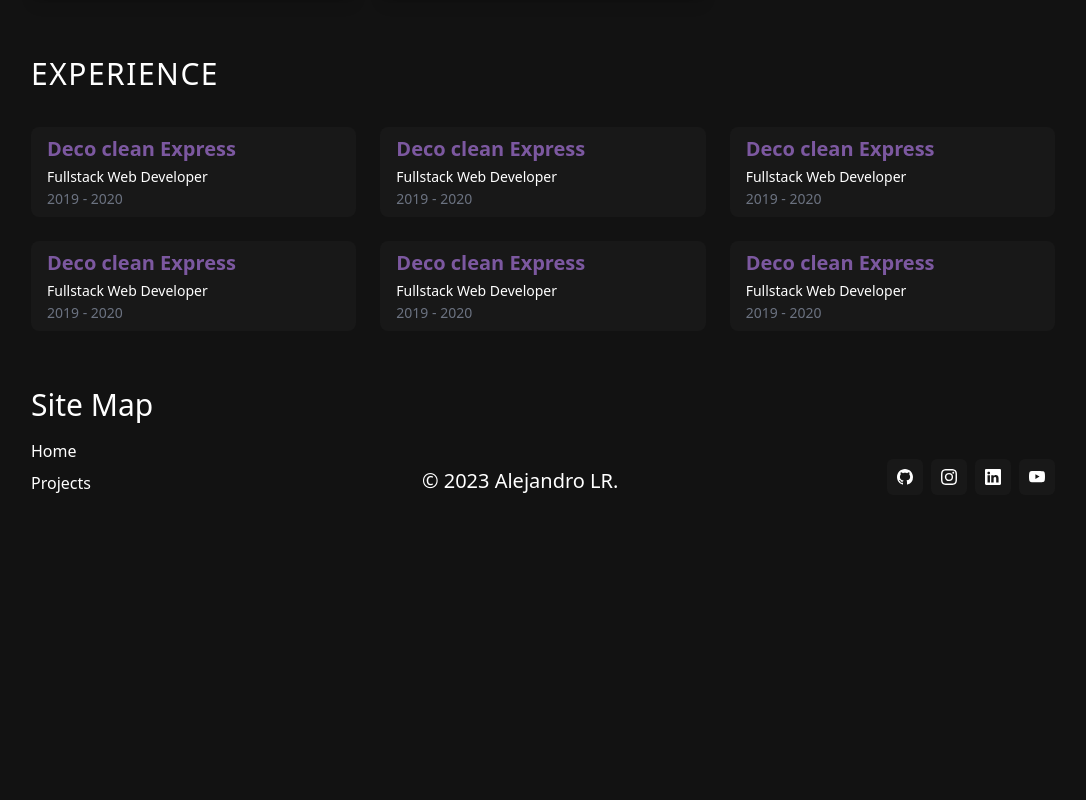
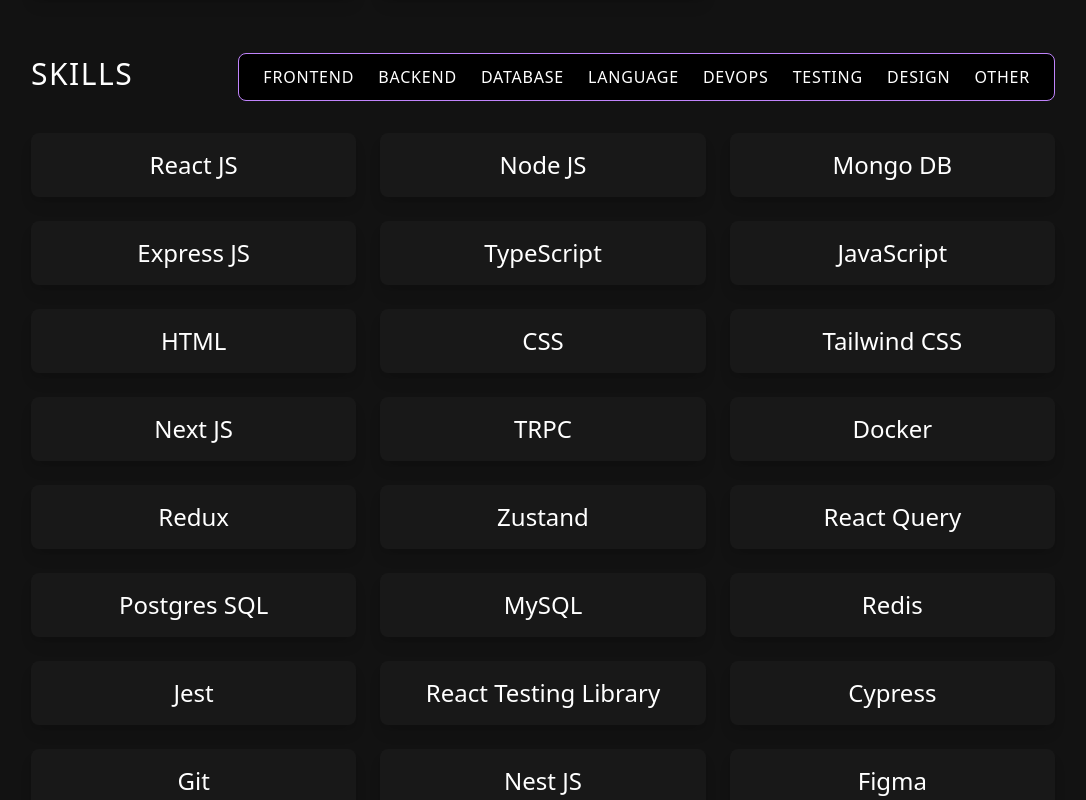
Before and after one commit to Alejandro1709/alejandrolarosa, a Next.js app: page / in a window 1280 px wide. Shown: the part 1260-2060 px from the top of the page, without its empty margins (97-1183 px from the left). Before the commit the page ends 1779 px from the top, so only its background shows below. Built offline with nearby package versions, Linux system fonts and the light colour scheme; what tailwindcss-animated would draw is missing.

Commit message:
Add: Skills section and categories to filter

```diff
--- a/src/app/components/Main.tsx
+++ b/src/app/components/Main.tsx
@@ -5,6 +5,7 @@
 import Footer from './Footer';
 import Hero from './Hero';
 import Projects from './Projects';
+import Skills from './Skills';
 import Navbar from './ui/Navbar';
 
 function Main() {
@@ -20,6 +21,7 @@
       <div className='mx-6 space-y-14 md:mx-auto md:max-w-screen-md lg:mx-auto lg:max-w-screen-lg'>
         <Hero id='hero' ref={heroRef} />
         <Projects id='projects' />
+        <Skills id='skills' />
         <Experience id='experience' />
         <Footer />
       </div>
--- /dev/null
+++ b/src/app/components/Skills.tsx
@@ -0,0 +1,24 @@
+import FilterBar from './ui/FilterBar';
+import SkillsList from './ui/SkillsList';
+
+type SkillsProps = {
+  id: string;
+};
+
+function Skills({ id }: SkillsProps) {
+  return (
+    <section id={id} className='flex flex-col justify-center space-y-8'>
+      <header className='flex w-full flex-col items-center justify-center space-y-4 uppercase leading-snug tracking-wider text-white lg:flex-row lg:justify-between lg:space-y-0'>
+        <h2 className='text-center text-3xl font-medium uppercase leading-snug tracking-wider text-white lg:self-start'>
+          skills
+        </h2>
+
+        <FilterBar />
+      </header>
+
+      <SkillsList />
+    </section>
+  );
+}
+
+export default Skills;
--- /dev/null
+++ b/src/app/components/ui/FilterBar.tsx
@@ -0,0 +1,20 @@
+import { categories } from '@/data/skills';
+
+function FilterBar() {
+  return (
+    <div className='flex flex-row rounded-lg border border-purple-400 bg-black px-4 py-2 shadow-purple-400'>
+      <ul className='flex flex-wrap items-center gap-2'>
+        {categories.map((category) => (
+          <li
+            key={category.id}
+            className='cursor-pointer rounded-md px-2 py-1 hover:bg-[#181818] hover:text-white'
+          >
+            {category.name}
+          </li>
+        ))}
+      </ul>
+    </div>
+  );
+}
+
+export default FilterBar;
--- /dev/null
+++ b/src/app/components/ui/SkillCard.tsx
@@ -0,0 +1,16 @@
+type SkillCardProps = {
+  children: React.ReactNode;
+  Icon?: React.FC<React.SVGProps<SVGSVGElement>>;
+};
+
+function SkillCard({ children, Icon }: SkillCardProps) {
+  return (
+    <div className='flex flex-col items-center justify-center space-y-4 rounded-lg bg-[#181818] p-4 shadow-lg'>
+      <h3 className='text-center text-2xl font-medium text-white'>
+        {children}
+      </h3>
+    </div>
+  );
+}
+
+export default SkillCard;
--- /dev/null
+++ b/src/app/components/ui/SkillsList.tsx
@@ -0,0 +1,14 @@
+import skills from '@/data/skills';
+import SkillCard from './SkillCard';
+
+function SkillsList() {
+  return (
+    <ul className='grid grid-cols-1 gap-6 sm:grid-cols-2 md:grid-cols-3'>
+      {skills.map((skill) => (
+        <SkillCard key={skill.id}>{skill.name}</SkillCard>
+      ))}
+    </ul>
+  );
+}
+
+export default SkillsList;
--- a/src/data/links.ts
+++ b/src/data/links.ts
@@ -15,6 +15,18 @@
     name: 'projects',
     label: 'Projects',
     href: '#projects',
+  },
+  {
+    id: 3,
+    name: 'skills',
+    label: 'Skills',
+    href: '#skills',
+  },
+  {
+    id: 4,
+    name: 'experience',
+    label: 'Experience',
+    href: '#experience',
   },
 ];
 
--- /dev/null
+++ b/src/data/skills.ts
@@ -0,0 +1,163 @@
+import type ISkill from '@/types/skill';
+
+export type SkillCategory = { id: number; name: string };
+
+export const categories: SkillCategory[] = [
+  {
+    id: 1,
+    name: 'Frontend',
+  },
+  {
+    id: 2,
+    name: 'Backend',
+  },
+  {
+    id: 3,
+    name: 'Database',
+  },
+  {
+    id: 4,
+    name: 'Language',
+  },
+  {
+    id: 5,
+    name: 'DevOps',
+  },
+  {
+    id: 6,
+    name: 'Testing',
+  },
+  {
+    id: 7,
+    name: 'Design',
+  },
+  {
+    id: 8,
+    name: 'Other',
+  },
+];
+
+const skills: ISkill[] = [
+  {
+    id: 1,
+    name: 'React JS',
+    category: 'Frontend',
+  },
+  {
+    id: 2,
+    name: 'Node JS',
+    category: 'Backend',
+  },
+  {
+    id: 3,
+    name: 'Mongo DB',
+    category: 'Database',
+  },
+  {
+    id: 4,
+    name: 'Express JS',
+    category: 'Backend',
+  },
+  {
+    id: 5,
+    name: 'TypeScript',
+    category: 'Language',
+  },
+  {
+    id: 6,
+    name: 'JavaScript',
+    category: 'Language',
+  },
+  {
+    id: 7,
+    name: 'HTML',
+    category: 'Frontend',
+  },
+  {
+    id: 8,
+    name: 'CSS',
+    category: 'Frontend',
+  },
+  {
+    id: 9,
+    name: 'Tailwind CSS',
+    category: 'Frontend',
+  },
+  {
+    id: 10,
+    name: 'Next JS',
+    category: 'Frontend',
+  },
+  {
+    id: 11,
+    name: 'TRPC',
+    category: 'Backend',
+  },
+  {
+    id: 12,
+    name: 'Docker',
+    category: 'DevOps',
+  },
+  {
+    id: 13,
+    name: 'Redux',
+    category: 'Frontend',
+  },
+  {
+    id: 14,
+    name: 'Zustand',
+    category: 'Frontend',
+  },
+  {
+    id: 15,
+    name: 'React Query',
+    category: 'Frontend',
+  },
+  {
+    id: 16,
+    name: 'Postgres SQL',
+    category: 'Database',
+  },
+  {
+    id: 17,
+    name: 'MySQL',
+    category: 'Database',
+  },
+  {
+    id: 18,
+    name: 'Redis',
+    category: 'Database',
+  },
+  {
+    id: 19,
+    name: 'Jest',
+    category: 'Testing',
+  },
+  {
+    id: 20,
+    name: 'React Testing Library',
+    category: 'Testing',
+  },
+  {
+    id: 21,
+    name: 'Cypress',
+    category: 'Testing',
+  },
+  {
+    id: 22,
+    name: 'Git',
+    category: 'Other',
+  },
+  {
+    id: 23,
+    name: 'Nest JS',
+    category: 'Backend',
+  },
+  {
+    id: 24,
+    name: 'Figma',
+    category: 'Design',
+  },
+];
+
+export default skills;
```
Also changed, not shown: src/types/skill.d.ts (added, +15 -0 lines).
